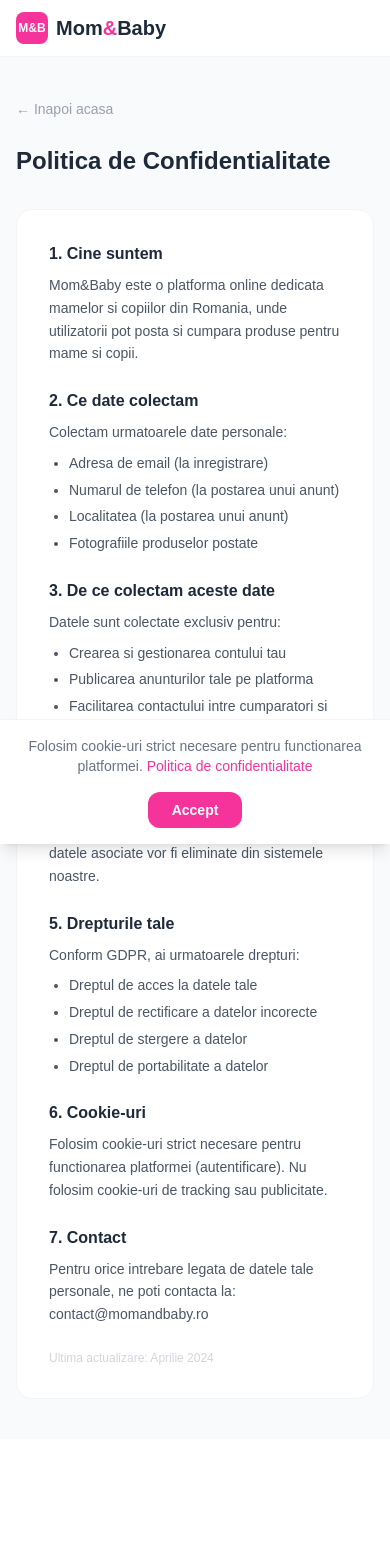
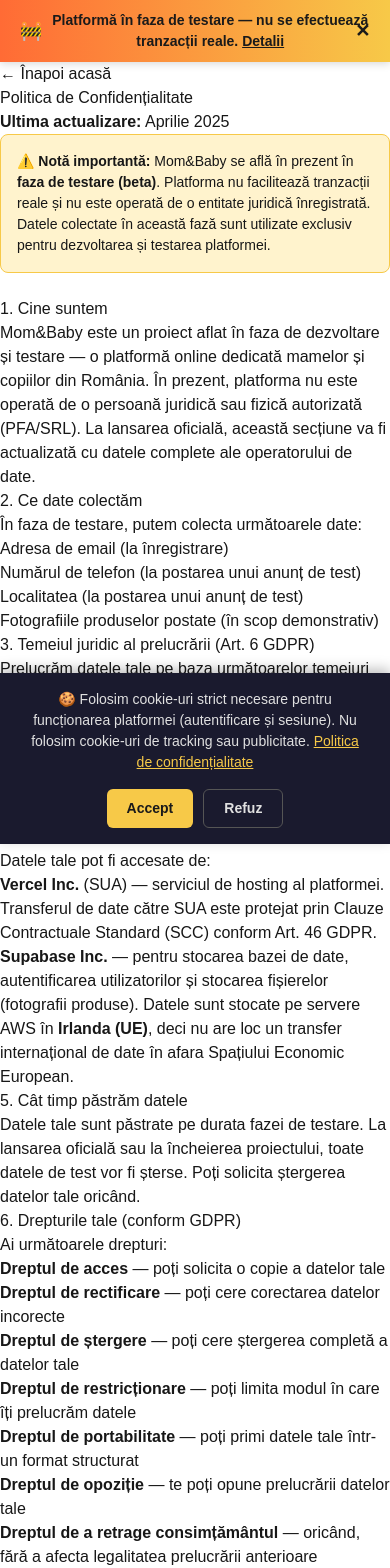
Before and after one commit to bianca25555/mamica-shop, a Next.js app: page /confidentialitate in a window 390 px wide. Shown: the top 1568 px of the page. Before the commit the page ends 1439 px from the top, so only its background shows below. Built offline with nearby package versions, Linux system fonts and the light colour scheme.

Commit message:
resetare parola

```diff
--- a/app/confidentialitate/page.tsx
+++ b/app/confidentialitate/page.tsx
@@ -1,74 +1,165 @@
-import Link from "next/link";
+// ConfidentialitatePage.jsx — Înlocuiește conținutul paginii /confidentialitate cu acest text
+// Adaptează structura la framework-ul tău (Next.js pages/app router)
 
-export default function Confidentialitate() {
+export default function ConfidentialitatePage() {
   return (
-    <main className="min-h-screen bg-gray-50">
-      <header className="bg-white border-b border-gray-100">
-        <div className="max-w-6xl mx-auto px-4 py-3 flex items-center">
-          <Link href="/" className="flex items-center gap-2">
-            <div className="w-8 h-8 bg-pink-500 rounded-lg flex items-center justify-center">
-              <span className="text-white text-xs font-bold">M&B</span>
-            </div>
-            <span className="text-xl font-bold text-gray-800">Mom<span className="text-pink-500">&</span>Baby</span>
-          </Link>
-        </div>
-      </header>
+    <div className="legal-page">
+      <a href="/">← Înapoi acasă</a>
 
-      <section className="max-w-3xl mx-auto px-4 py-10">
-        <div className="mb-6">
-          <Link href="/" className="text-sm text-gray-400 hover:text-pink-500">← Inapoi acasa</Link>
-        </div>
-        <h1 className="text-2xl font-bold text-gray-800 mb-8">Politica de Confidentialitate</h1>
+      <h1>Politica de Confidențialitate</h1>
 
-        <div className="bg-white rounded-2xl border border-gray-100 p-8 flex flex-col gap-6 text-gray-600 text-sm leading-relaxed">
-          <div>
-            <h2 className="text-base font-bold text-gray-800 mb-2">1. Cine suntem</h2>
-            <p>Mom&Baby este o platforma online dedicata mamelor si copiilor din Romania, unde utilizatorii pot posta si cumpara produse pentru mame si copii.</p>
-          </div>
-          <div>
-            <h2 className="text-base font-bold text-gray-800 mb-2">2. Ce date colectam</h2>
-            <p>Colectam urmatoarele date personale:</p>
-            <ul className="list-disc ml-5 mt-2 flex flex-col gap-1">
-              <li>Adresa de email (la inregistrare)</li>
-              <li>Numarul de telefon (la postarea unui anunt)</li>
-              <li>Localitatea (la postarea unui anunt)</li>
-              <li>Fotografiile produselor postate</li>
-            </ul>
-          </div>
-          <div>
-            <h2 className="text-base font-bold text-gray-800 mb-2">3. De ce colectam aceste date</h2>
-            <p>Datele sunt colectate exclusiv pentru:</p>
-            <ul className="list-disc ml-5 mt-2 flex flex-col gap-1">
-              <li>Crearea si gestionarea contului tau</li>
-              <li>Publicarea anunturilor tale pe platforma</li>
-              <li>Facilitarea contactului intre cumparatori si vanzatori</li>
-            </ul>
-          </div>
-          <div>
-            <h2 className="text-base font-bold text-gray-800 mb-2">4. Cat timp pastram datele</h2>
-            <p>Datele tale sunt pastrate atat timp cat contul tau este activ. La stergerea contului, toate datele asociate vor fi eliminate din sistemele noastre.</p>
-          </div>
-          <div>
-            <h2 className="text-base font-bold text-gray-800 mb-2">5. Drepturile tale</h2>
-            <p>Conform GDPR, ai urmatoarele drepturi:</p>
-            <ul className="list-disc ml-5 mt-2 flex flex-col gap-1">
-              <li>Dreptul de acces la datele tale</li>
-              <li>Dreptul de rectificare a datelor incorecte</li>
-              <li>Dreptul de stergere a datelor</li>
-              <li>Dreptul de portabilitate a datelor</li>
-            </ul>
-          </div>
-          <div>
-            <h2 className="text-base font-bold text-gray-800 mb-2">6. Cookie-uri</h2>
-            <p>Folosim cookie-uri strict necesare pentru functionarea platformei (autentificare). Nu folosim cookie-uri de tracking sau publicitate.</p>
-          </div>
-          <div>
-            <h2 className="text-base font-bold text-gray-800 mb-2">7. Contact</h2>
-            <p>Pentru orice intrebare legata de datele tale personale, ne poti contacta la: contact@momandbaby.ro</p>
-          </div>
-          <p className="text-gray-300 text-xs">Ultima actualizare: Aprilie 2024</p>
-        </div>
-      </section>
-    </main>
+      <p>
+        <strong>Ultima actualizare:</strong> Aprilie 2025
+      </p>
+
+      <div
+        style={{
+          background: '#FFF3CD',
+          border: '1px solid #F7C948',
+          borderRadius: '8px',
+          padding: '16px',
+          marginBottom: '24px',
+          fontSize: '14px',
+        }}
+      >
+        <strong>⚠️ Notă importantă:</strong> Mom&Baby se află în prezent în{' '}
+        <strong>faza de testare (beta)</strong>. Platforma nu facilitează
+        tranzacții reale și nu este operată de o entitate juridică înregistrată.
+        Datele colectate în această fază sunt utilizate exclusiv pentru
+        dezvoltarea și testarea platformei.
+      </div>
+
+      <h2>1. Cine suntem</h2>
+      <p>
+        Mom&Baby este un proiect aflat în faza de dezvoltare și testare — o
+        platformă online dedicată mamelor și copiilor din România. În prezent,
+        platforma nu este operată de o persoană juridică sau fizică autorizată
+        (PFA/SRL). La lansarea oficială, această secțiune va fi actualizată cu
+        datele complete ale operatorului de date.
+      </p>
+
+      <h2>2. Ce date colectăm</h2>
+      <p>În faza de testare, putem colecta următoarele date:</p>
+      <ul>
+        <li>Adresa de email (la înregistrare)</li>
+        <li>Numărul de telefon (la postarea unui anunț de test)</li>
+        <li>Localitatea (la postarea unui anunț de test)</li>
+        <li>Fotografiile produselor postate (în scop demonstrativ)</li>
+      </ul>
+
+      <h2>3. Temeiul juridic al prelucrării (Art. 6 GDPR)</h2>
+      <p>Prelucrăm datele tale pe baza următoarelor temeiuri juridice:</p>
+      <ul>
+        <li>
+          <strong>Consimțământul tău</strong> (Art. 6 alin. 1 lit. a GDPR) —
+          acordat la crearea contului și postarea de anunțuri
+        </li>
+        <li>
+          <strong>Interesul nostru legitim</strong> (Art. 6 alin. 1 lit. f
+          GDPR) — pentru dezvoltarea și îmbunătățirea platformei în faza de
+          testare
+        </li>
+      </ul>
+
+      <h2>4. Cui transmitem datele</h2>
+      <p>Datele tale pot fi accesate de:</p>
+      <ul>
+        <li>
+          <strong>Vercel Inc.</strong> (SUA) — serviciul de hosting al
+          platformei. Transferul de date către SUA este protejat prin Clauze
+          Contractuale Standard (SCC) conform Art. 46 GDPR.
+        </li>
+        <li>
+          <strong>Supabase Inc.</strong> — pentru stocarea bazei de date,
+          autentificarea utilizatorilor și stocarea fișierelor (fotografii
+          produse). Datele sunt stocate pe servere AWS în{' '}
+          <strong>Irlanda (UE)</strong>, deci nu are loc un transfer
+          internațional de date în afara Spațiului Economic European.
+        </li>
+      </ul>
+
+      <h2>5. Cât timp păstrăm datele</h2>
+      <p>
+        Datele tale sunt păstrate pe durata fazei de testare. La lansarea
+        oficială sau la încheierea proiectului, toate datele de test vor fi
+        șterse. Poți solicita ștergerea datelor tale oricând.
+      </p>
+
+      <h2>6. Drepturile tale (conform GDPR)</h2>
+      <p>Ai următoarele drepturi:</p>
+      <ul>
+        <li>
+          <strong>Dreptul de acces</strong> — poți solicita o copie a datelor
+          tale
+        </li>
+        <li>
+          <strong>Dreptul de rectificare</strong> — poți cere corectarea datelor
+          incorecte
+        </li>
+        <li>
+          <strong>Dreptul de ștergere</strong> — poți cere ștergerea completă a
+          datelor tale
+        </li>
+        <li>
+          <strong>Dreptul de restricționare</strong> — poți limita modul în care
+          îți prelucrăm datele
+        </li>
+        <li>
+          <strong>Dreptul de portabilitate</strong> — poți primi datele tale
+          într-un format structurat
+        </li>
+        <li>
+          <strong>Dreptul de opoziție</strong> — te poți opune prelucrării
+          datelor tale
+        </li>
+        <li>
+          <strong>Dreptul de a retrage consimțământul</strong> — oricând, fără a
+          afecta legalitatea prelucrării anterioare
+        </li>
+      </ul>
+      <p>
+        Pentru exercitarea acestor drepturi, contactează-ne la adresa de email
+        de mai jos.
+      </p>
+
+      <h2>7. Cookie-uri</h2>
+      <p>
+        Folosim exclusiv cookie-uri strict necesare pentru funcționarea
+        platformei (autentificare, sesiune). Nu folosim cookie-uri de tracking,
+        analiză sau publicitate.
+      </p>
+
+      <h2>8. Plângeri</h2>
+      <p>
+        Dacă consideri că datele tale sunt prelucrate incorect, ai dreptul de a
+        depune o plângere la:
+      </p>
+      <p>
+        <strong>
+          Autoritatea Națională de Supraveghere a Prelucrării Datelor cu
+          Caracter Personal (ANSPDCP)
+        </strong>
+        <br />
+        B-dul G-ral. Gheorghe Magheru 28-30, Sector 1, București
+        <br />
+        Website:{' '}
+        <a
+          href="https://www.dataprotection.ro"
+          target="_blank"
+          rel="noopener noreferrer"
+        >
+          www.dataprotection.ro
+        </a>
+        <br />
+        Email: anspdcp@dataprotection.ro
+      </p>
+
+      <h2>9. Contact</h2>
+      <p>
+        Pentru orice întrebare legată de datele tale personale:
+        <br />
+        📧 <strong>contact@momandbaby.ro</strong>
+      </p>
+    </div>
   );
 }
--- a/app/cookies-banner.tsx
+++ b/app/cookies-banner.tsx
@@ -1,34 +1,101 @@
-"use client";
-import { useState, useEffect } from "react";
-import Link from "next/link";
+// CookieBanner.jsx — Banner de consimțământ cookie (GDPR)
+// Import: import CookieBanner from '@/components/CookieBanner'
+// Plasează <CookieBanner /> în layout-ul principal, după <TestBanner />
 
-export default function CookiesBanner() {
-  const [vizibil, setVizibil] = useState(false);
+'use client';
+
+import { useState, useEffect } from 'react';
+
+export default function CookieBanner() {
+  const [visible, setVisible] = useState(false);
 
   useEffect(() => {
-    const acceptat = localStorage.getItem("cookies-acceptate");
-    if (!acceptat) setVizibil(true);
+    // Verifică dacă utilizatorul a acceptat deja
+    const consent = document.cookie
+      .split('; ')
+      .find((row) => row.startsWith('cookie_consent='));
+    if (!consent) {
+      setVisible(true);
+    }
   }, []);
 
-  const accepta = () => {
-    localStorage.setItem("cookies-acceptate", "true");
-    setVizibil(false);
+  const handleAccept = () => {
+    // Setează cookie de consimțământ (valabil 365 zile)
+    document.cookie =
+      'cookie_consent=accepted; path=/; max-age=' + 60 * 60 * 24 * 365;
+    setVisible(false);
   };
 
-  if (!vizibil) return null;
+  const handleReject = () => {
+    document.cookie =
+      'cookie_consent=rejected; path=/; max-age=' + 60 * 60 * 24 * 365;
+    setVisible(false);
+  };
+
+  if (!visible) return null;
 
   return (
-    <div className="fixed bottom-0 left-0 right-0 bg-white border-t border-gray-100 shadow-lg z-50 px-4 py-4">
-      <div className="max-w-6xl mx-auto flex flex-col sm:flex-row items-center justify-between gap-4">
-        <p className="text-gray-500 text-sm text-center sm:text-left">
-          Folosim cookie-uri strict necesare pentru functionarea platformei.{" "}
-          <Link href="/confidentialitate" className="text-pink-500 hover:underline font-medium">
-            Politica de confidentialitate
-          </Link>
-        </p>
-        <button onClick={accepta}
-          className="px-6 py-2 bg-pink-500 text-white rounded-xl text-sm font-semibold hover:bg-pink-600 whitespace-nowrap">
+    <div
+      style={{
+        position: 'fixed',
+        bottom: 0,
+        left: 0,
+        right: 0,
+        zIndex: 9998,
+        background: '#1a1a2e',
+        color: '#e0e0e0',
+        padding: '16px 24px',
+        display: 'flex',
+        flexWrap: 'wrap',
+        alignItems: 'center',
+        justifyContent: 'center',
+        gap: '16px',
+        boxShadow: '0 -4px 12px rgba(0,0,0,0.25)',
+        fontSize: '14px',
+        lineHeight: 1.5,
+      }}
+    >
+      <p style={{ margin: 0, maxWidth: '600px', textAlign: 'center' }}>
+        🍪 Folosim cookie-uri strict necesare pentru funcționarea platformei
+        (autentificare și sesiune). Nu folosim cookie-uri de tracking sau
+        publicitate.{' '}
+        <a
+          href="/confidentialitate"
+          style={{ color: '#F7C948', textDecoration: 'underline' }}
+        >
+          Politica de confidențialitate
+        </a>
+      </p>
+      <div style={{ display: 'flex', gap: '10px' }}>
+        <button
+          onClick={handleAccept}
+          style={{
+            background: '#F7C948',
+            color: '#1a1a1a',
+            border: 'none',
+            padding: '8px 20px',
+            borderRadius: '6px',
+            fontWeight: 700,
+            cursor: 'pointer',
+            fontSize: '14px',
+          }}
+        >
           Accept
+        </button>
+        <button
+          onClick={handleReject}
+          style={{
+            background: 'transparent',
+            color: '#e0e0e0',
+            border: '1px solid #555',
+            padding: '8px 20px',
+            borderRadius: '6px',
+            fontWeight: 600,
+            cursor: 'pointer',
+            fontSize: '14px',
+          }}
+        >
+          Refuz
         </button>
       </div>
     </div>
--- a/app/layout.tsx
+++ b/app/layout.tsx
@@ -1,3 +1,5 @@
+import TestBanner from './test-banner';
+import CookieBanner from './cookies-banner';
 import type { Metadata } from "next";
 import { Geist, Geist_Mono } from "next/font/google";
 import "./globals.css";
@@ -28,10 +30,13 @@ export default function RootLayout({
       lang="ro"
       className={`${geistSans.variable} ${geistMono.variable} h-full antialiased`}
     >
-      <body className="min-h-full flex flex-col">
-        {children}
-        <CookiesBanner />
-      </body>
+      <body>
+  <TestBanner />
+  {/* ...ce ai deja aici (navbar, etc)... */}
+  {children}
+  {/* ...footer dacă ai... */}
+  <CookieBanner />
+</body>
     </html>
   );
 }
--- a/app/page.tsx
+++ b/app/page.tsx
@@ -274,7 +274,7 @@ export default function Home() {
               <Link href="/termeni" className="hover:text-pink-500">Termeni</Link>
             </div>
           </div>
-          <p className="text-center text-gray-300 text-xs mt-6">© 2024 Mom&amp;Baby. Toate drepturile rezervate.</p>
+          <p className="text-center text-gray-300 text-xs mt-6">© 2025 Mom&amp;Baby. Toate drepturile rezervate.</p>
         </div>
       </footer>
     </main>
--- a/app/termeni/page.tsx
+++ b/app/termeni/page.tsx
@@ -1,72 +1,152 @@
-import Link from "next/link";
+// TermeniPage.jsx — Înlocuiește conținutul paginii /termeni cu acest text
+// Adaptează structura la framework-ul tău (Next.js pages/app router)
 
-export default function Termeni() {
+export default function TermeniPage() {
   return (
-    <main className="min-h-screen bg-gray-50">
-      <header className="bg-white border-b border-gray-100">
-        <div className="max-w-6xl mx-auto px-4 py-3 flex items-center">
-          <Link href="/" className="flex items-center gap-2">
-            <div className="w-8 h-8 bg-pink-500 rounded-lg flex items-center justify-center">
-              <span className="text-white text-xs font-bold">M&B</span>
-            </div>
-            <span className="text-xl font-bold text-gray-800">Mom<span className="text-pink-500">&</span>Baby</span>
-          </Link>
-        </div>
-      </header>
+    <div className="legal-page">
+      <a href="/">← Înapoi acasă</a>
 
-      <section className="max-w-3xl mx-auto px-4 py-10">
-        <div className="mb-6">
-          <Link href="/" className="text-sm text-gray-400 hover:text-pink-500">← Inapoi acasa</Link>
-        </div>
-        <h1 className="text-2xl font-bold text-gray-800 mb-8">Termeni si Conditii</h1>
+      <h1>Termeni și Condiții</h1>
 
-        <div className="bg-white rounded-2xl border border-gray-100 p-8 flex flex-col gap-6 text-gray-600 text-sm leading-relaxed">
-          <div>
-            <h2 className="text-base font-bold text-gray-800 mb-2">1. Acceptarea termenilor</h2>
-            <p>Prin utilizarea platformei Mom&Baby, accepti acesti termeni si conditii. Daca nu esti de acord, te rugam sa nu folosesti platforma.</p>
-          </div>
-          <div>
-            <h2 className="text-base font-bold text-gray-800 mb-2">2. Descrierea serviciului</h2>
-            <p>Mom&Baby este o platforma de anunturi online dedicata mamelor si copiilor. Platforma faciliteaza contactul intre vanzatori si cumparatori, fara a fi parte in tranzactii.</p>
-          </div>
-          <div>
-            <h2 className="text-base font-bold text-gray-800 mb-2">3. Reguli pentru anunturi</h2>
-            <ul className="list-disc ml-5 mt-2 flex flex-col gap-1">
-              <li>Anunturile trebuie sa fie reale si sa descrie corect produsul</li>
-              <li>Sunt permise doar produse pentru mame si copii</li>
-              <li>Sunt interzise produsele contrafacute sau ilegale</li>
-              <li>Fotografiile trebuie sa apartina produsului real</li>
-              <li>Un utilizator poate posta maximum 20 de anunturi active</li>
-            </ul>
-          </div>
-          <div>
-            <h2 className="text-base font-bold text-gray-800 mb-2">4. Raspunderea utilizatorilor</h2>
-            <p>Utilizatorii sunt singurii responsabili pentru continutul anunturilor postate. Mom&Baby nu isi asuma responsabilitatea pentru tranzactiile efectuate intre utilizatori.</p>
-          </div>
-          <div>
-            <h2 className="text-base font-bold text-gray-800 mb-2">5. Continut interzis</h2>
-            <ul className="list-disc ml-5 mt-2 flex flex-col gap-1">
-              <li>Produse periculoase pentru copii</li>
-              <li>Continut ofensator sau inadecvat</li>
-              <li>Spam sau anunturi duplicate</li>
-              <li>Informatii false sau inselatoare</li>
-            </ul>
-          </div>
-          <div>
-            <h2 className="text-base font-bold text-gray-800 mb-2">6. Moderare</h2>
-            <p>Mom&Baby isi rezerva dreptul de a sterge orice anunt care incalca acesti termeni, fara notificare prealabila.</p>
-          </div>
-          <div>
-            <h2 className="text-base font-bold text-gray-800 mb-2">7. Modificarea termenilor</h2>
-            <p>Ne rezervam dreptul de a modifica acesti termeni oricand. Continuarea utilizarii platformei dupa modificari constituie acceptarea noilor termeni.</p>
-          </div>
-          <div>
-            <h2 className="text-base font-bold text-gray-800 mb-2">8. Contact</h2>
-            <p>Pentru intrebari: contact@momandbaby.ro</p>
-          </div>
-          <p className="text-gray-300 text-xs">Ultima actualizare: Aprilie 2024</p>
-        </div>
-      </section>
-    </main>
+      <p>
+        <strong>Ultima actualizare:</strong> Aprilie 2025
+      </p>
+
+      <div
+        style={{
+          background: '#FFF3CD',
+          border: '1px solid #F7C948',
+          borderRadius: '8px',
+          padding: '16px',
+          marginBottom: '24px',
+          fontSize: '14px',
+        }}
+      >
+        <strong>⚠️ Notă importantă:</strong> Mom&Baby se află în prezent în{' '}
+        <strong>faza de testare (beta)</strong>. Funcționalitățile platformei
+        sunt demonstrate în scop de dezvoltare. Nu se efectuează tranzacții
+        reale prin intermediul platformei.
+      </div>
+
+      <h2>1. Acceptarea termenilor</h2>
+      <p>
+        Prin utilizarea platformei Mom&Baby, accepți acești termeni și condiții.
+        Dacă nu ești de acord, te rugăm să nu folosești platforma. Platforma se
+        află în <strong>faza de testare (beta)</strong> și nu facilitează
+        tranzacții comerciale reale.
+      </p>
+
+      <h2>2. Descrierea serviciului</h2>
+      <p>
+        Mom&Baby este o platformă demonstrativă de anunțuri online dedicată
+        mamelor și copiilor. În faza actuală de testare:
+      </p>
+      <ul>
+        <li>Platforma nu este operată de o entitate juridică înregistrată</li>
+        <li>Nu se efectuează și nu se facilitează tranzacții reale</li>
+        <li>
+          Anunțurile postate au scop exclusiv de testare a funcționalităților
+        </li>
+        <li>
+          Platforma nu percepe comisioane, taxe sau alte plăți de la utilizatori
+        </li>
+      </ul>
+      <p>
+        La lansarea oficială, acești termeni vor fi actualizați cu datele
+        complete ale operatorului și condițiile comerciale aplicabile.
+      </p>
+
+      <h2>3. Reguli pentru anunțuri</h2>
+      <ul>
+        <li>Anunțurile trebuie să fie reale și să descrie corect produsul</li>
+        <li>Sunt permise doar produse pentru mame și copii</li>
+        <li>Sunt interzise produsele contrafăcute sau ilegale</li>
+        <li>Fotografiile trebuie să aparțină produsului real</li>
+        <li>Un utilizator poate posta maximum 20 de anunțuri active</li>
+      </ul>
+
+      <h2>4. Răspunderea utilizatorilor</h2>
+      <p>
+        Utilizatorii sunt singurii responsabili pentru conținutul anunțurilor
+        postate. Mom&Baby nu își asumă responsabilitatea pentru eventualele
+        contacte sau aranjamente stabilite între utilizatori în afara
+        platformei.
+      </p>
+
+      <h2>5. Conținut interzis</h2>
+      <ul>
+        <li>Produse periculoase pentru copii</li>
+        <li>Conținut ofensator sau inadecvat</li>
+        <li>Spam sau anunțuri duplicate</li>
+        <li>Informații false sau înșelătoare</li>
+        <li>
+          Produse care nu aparțin categoriei mamă și copil (off-topic)
+        </li>
+      </ul>
+
+      <h2>6. Protecția datelor personale</h2>
+      <p>
+        Prelucrarea datelor tale personale este descrisă în{' '}
+        <a href="/confidentialitate">Politica de Confidențialitate</a>. Datele
+        colectate în faza de testare vor fi șterse la încheierea perioadei de
+        test sau la solicitarea ta.
+      </p>
+
+      <h2>7. Limitarea răspunderii</h2>
+      <p>
+        Platforma este oferită „ca atare" (as is), fără garanții de
+        disponibilitate, acuratețe sau funcționalitate completă. În faza de
+        testare, pot apărea erori, întreruperi sau pierderi de date.
+      </p>
+
+      <h2>8. Moderare</h2>
+      <p>
+        Mom&Baby își rezervă dreptul de a șterge orice anunț care încalcă
+        acești termeni, fără notificare prealabilă.
+      </p>
+
+      <h2>9. Soluționarea litigiilor</h2>
+      <p>
+        La lansarea oficială, platforma va respecta legislația română privind
+        protecția consumatorilor, inclusiv:
+      </p>
+      <ul>
+        <li>
+          <strong>ANPC</strong> — Autoritatea Națională pentru Protecția
+          Consumatorilor:{' '}
+          <a
+            href="https://www.anpc.gov.ro"
+            target="_blank"
+            rel="noopener noreferrer"
+          >
+            www.anpc.gov.ro
+          </a>
+        </li>
+        <li>
+          <strong>Platforma SOL</strong> — Soluționarea Online a Litigiilor
+          (Regulamentul UE 524/2013):{' '}
+          <a
+            href="https://ec.europa.eu/consumers/odr"
+            target="_blank"
+            rel="noopener noreferrer"
+          >
+            ec.europa.eu/consumers/odr
+          </a>
+        </li>
+      </ul>
+
+      <h2>10. Modificarea termenilor</h2>
+      <p>
+        Ne rezervăm dreptul de a modifica acești termeni oricând. Continuarea
+        utilizării platformei după modificări constituie acceptarea noilor
+        termeni. Utilizatorii vor fi notificați prin banner pe platformă în
+        cazul modificărilor semnificative.
+      </p>
+
+      <h2>11. Contact</h2>
+      <p>
+        Pentru întrebări: 📧 <strong>contact@momandbaby.ro</strong>
+      </p>
+    </div>
   );
 }
--- /dev/null
+++ b/app/test-banner.tsx
@@ -0,0 +1,66 @@
+// TestBanner.jsx — Adaugă acest component în layout-ul principal (ex: layout.jsx sau App.jsx)
+// Import: import TestBanner from '@/components/TestBanner'
+// Plasează <TestBanner /> imediat după <body> sau ca prim element în layout
+
+'use client';
+
+import { useState } from 'react';
+
+export default function TestBanner() {
+  const [visible, setVisible] = useState(true);
+
+  if (!visible) return null;
+
+  return (
+    <div
+      style={{
+        position: 'sticky',
+        top: 0,
+        zIndex: 9999,
+        background: 'linear-gradient(90deg, #FF6B35, #F7C948)',
+        color: '#1a1a1a',
+        padding: '10px 20px',
+        textAlign: 'center',
+        fontSize: '14px',
+        fontWeight: 600,
+        display: 'flex',
+        alignItems: 'center',
+        justifyContent: 'center',
+        gap: '8px',
+        boxShadow: '0 2px 8px rgba(0,0,0,0.15)',
+      }}
+    >
+      <span style={{ fontSize: '18px' }}>🚧</span>
+      <span>
+        Platformă în faza de testare — nu se efectuează tranzacții reale.{' '}
+        <a
+          href="/termeni"
+          style={{
+            color: '#1a1a1a',
+            textDecoration: 'underline',
+            fontWeight: 700,
+          }}
+        >
+          Detalii
+        </a>
+      </span>
+      <button
+        onClick={() => setVisible(false)}
+        aria-label="Închide banner"
+        style={{
+          position: 'absolute',
+          right: '12px',
+          background: 'none',
+          border: 'none',
+          cursor: 'pointer',
+          fontSize: '18px',
+          color: '#1a1a1a',
+          padding: '4px 8px',
+          lineHeight: 1,
+        }}
+      >
+        ✕
+      </button>
+    </div>
+  );
+}
```
